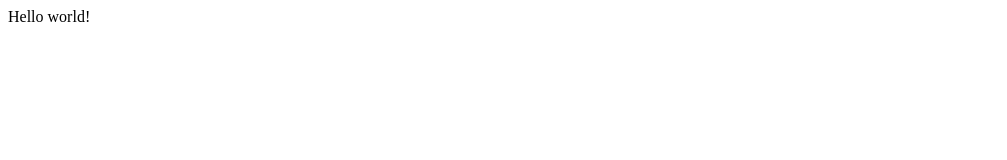
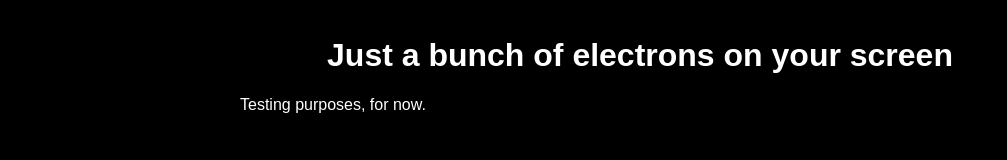
Before and after one commit to mlambardi/mlambardi.github.io, a plain HTML site: page index.html in a window 1280 px wide. Shown: the whole page, without its empty margins (0-1007 px from the left). Drawn offline with Linux system fonts and the light colour scheme.

Commit message:
css added, changed title

```diff
--- a/index.html
+++ b/index.html
@@ -1 +1,27 @@
-Hello world!
+<!DOCTYPE html>
+<html lang="en">
+<head>
+  <title>Page Title</title>
+  <meta charset="UTF-8">
+  <meta name="viewport" content="width=device-width, initial-scale=1">
+  <style>
+html {
+  font-family: Arial, Helvetica, sans-serif;
+  background-color: black;
+  color: white;
+}
+body {
+  margin: auto;
+  max-width: 50em;
+  padding: 1em;
+}
+.center {
+  text-align: center;
+}
+  </style>
+</head>
+<body>
+  <h1 class="center">Just a bunch of electrons on your screen</h1>
+  <p>Testing purposes, for now.</p>
+</body>
+</html>
```
